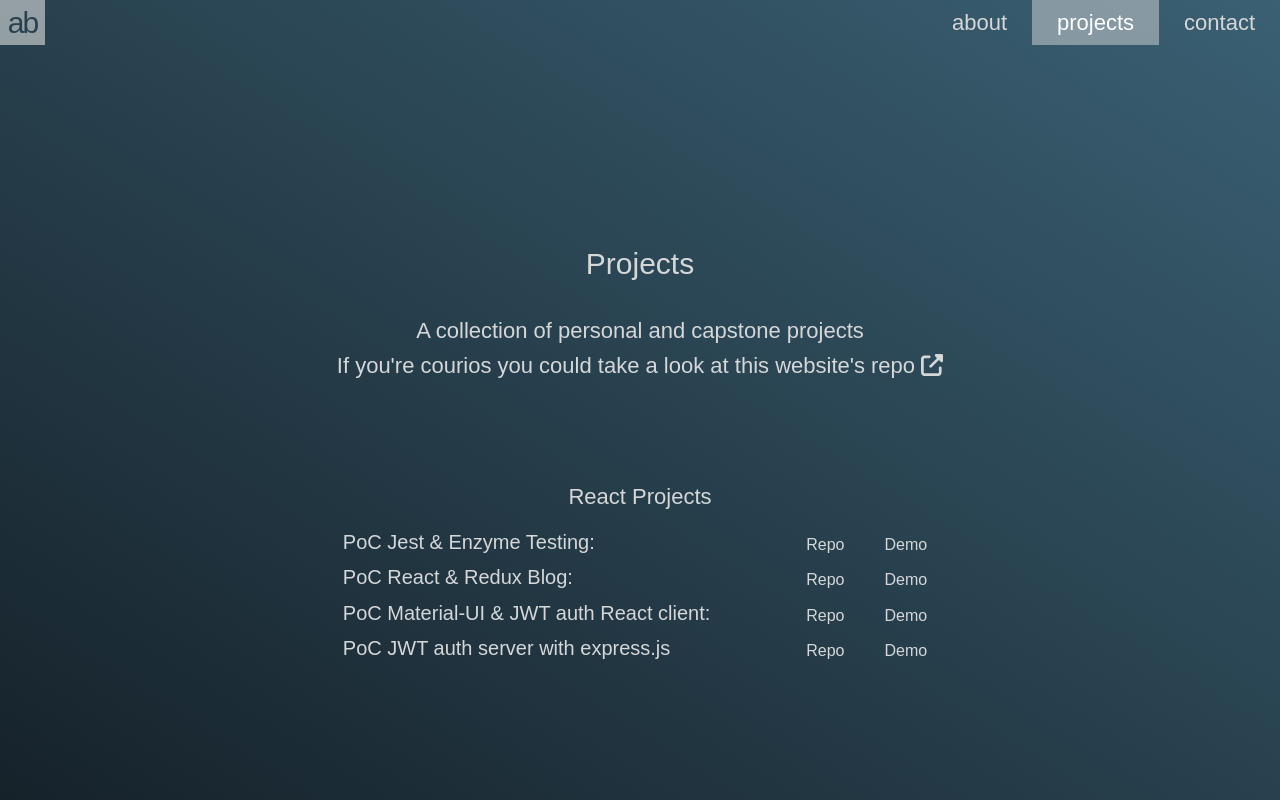
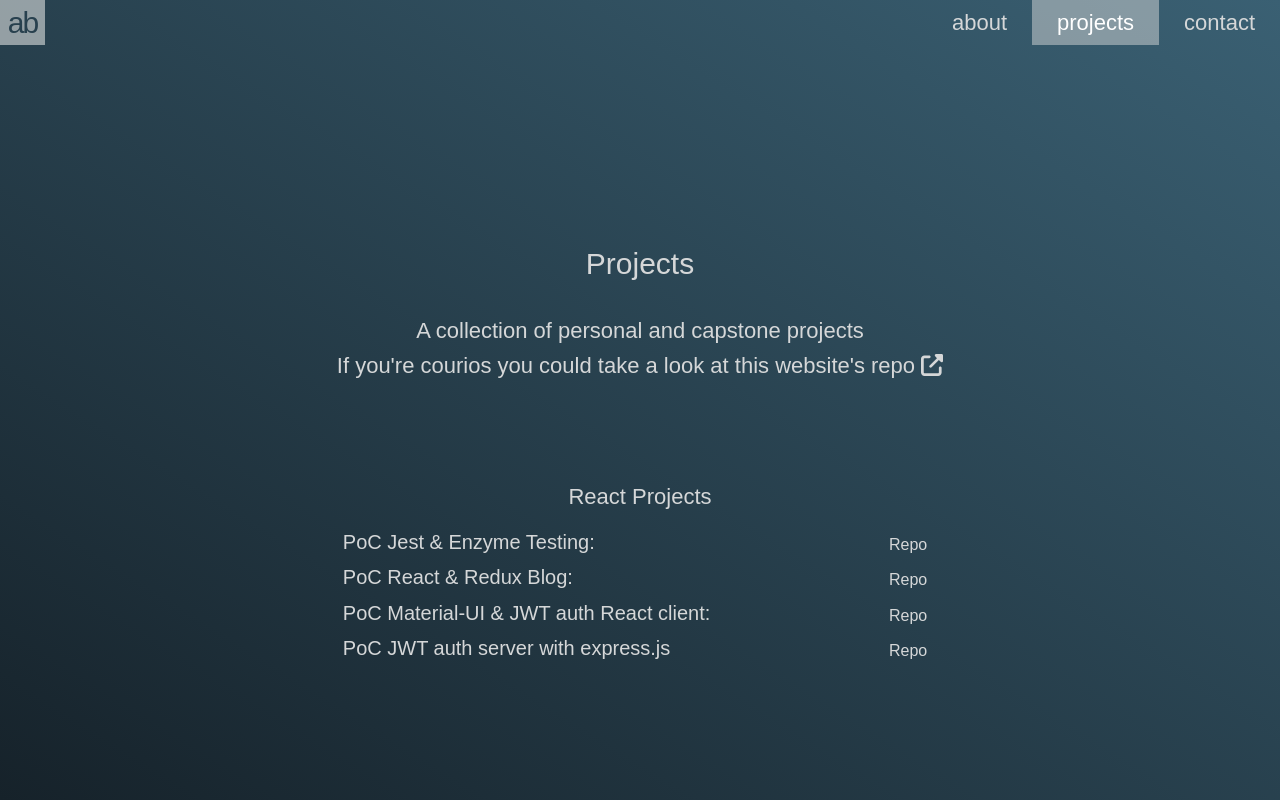
Before and after one commit to abarena/portfolio, a React (Vite) app: page /projects in a window 1280 px wide. Built offline with nearby package versions, Linux system fonts and the light colour scheme.

Commit message:
Make demo property optional in ProjectData type and comment out demo link in ProjectDetails component

```diff
--- a/src/components/Projects/ProjectDetails.tsx
+++ b/src/components/Projects/ProjectDetails.tsx
@@ -5,13 +5,13 @@ type ProjectDetailsProps = {
 };
 
 export default function ProjectDetails({ projectData }: ProjectDetailsProps) {
-  const { title, repo, demo } = projectData;
+  const { title, repo } = projectData;
   return (
     <li key={title} className="projects__list-item">
       <h2 className="projects__list-item-title">{title}</h2>
       <div>
         <a className="projects__list-item-repo" href={repo} target="_blank">Repo</a>
-        <a className="projects__list-item-demo" href={demo} target="_blank">Demo</a>
+        {/* <a className="projects__list-item-demo" href={demo} target="_blank">Demo</a> */}
       </div>
     </li>
   )
--- a/src/types/projects.ts
+++ b/src/types/projects.ts
@@ -1,7 +1,7 @@
 export type ProjectData = {
   title: string;
   repo: string;
-  demo: string;
+  demo?: string;
 };
 
 export type ProjectCategory = {
```
